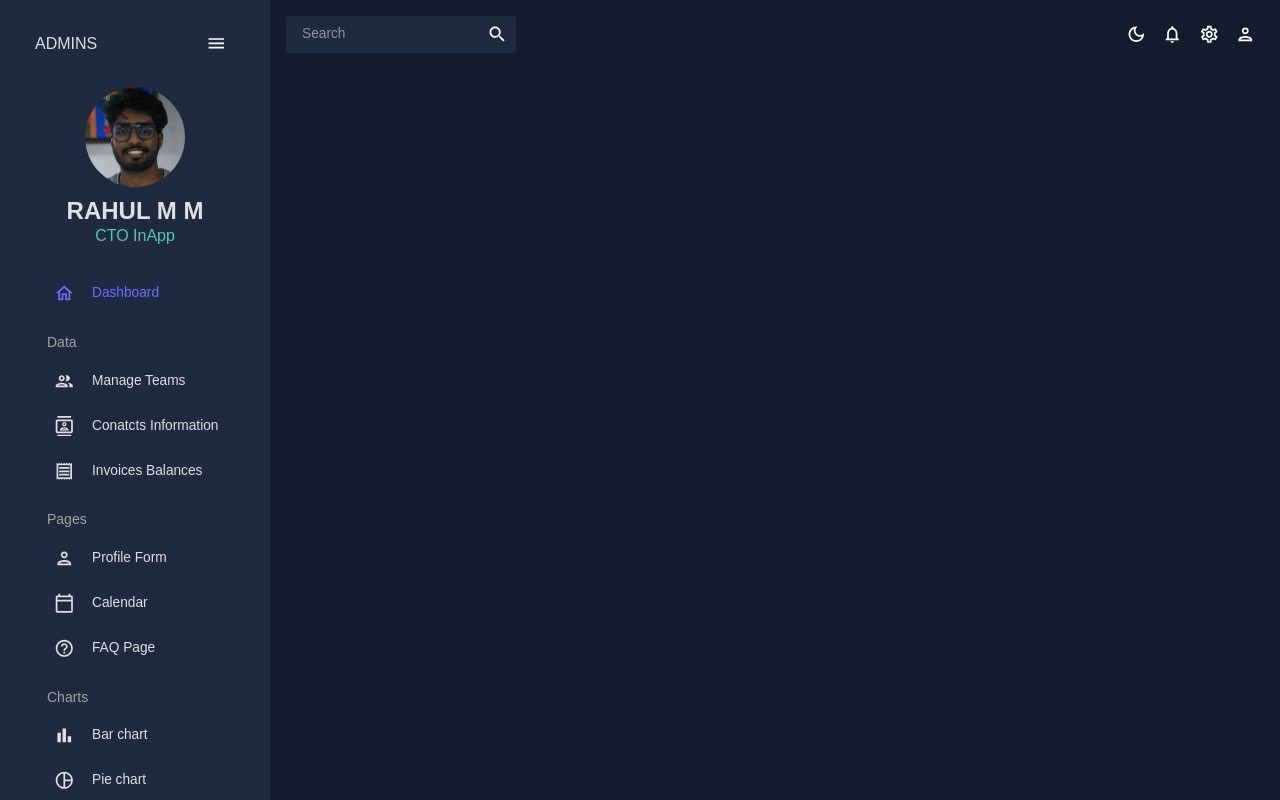
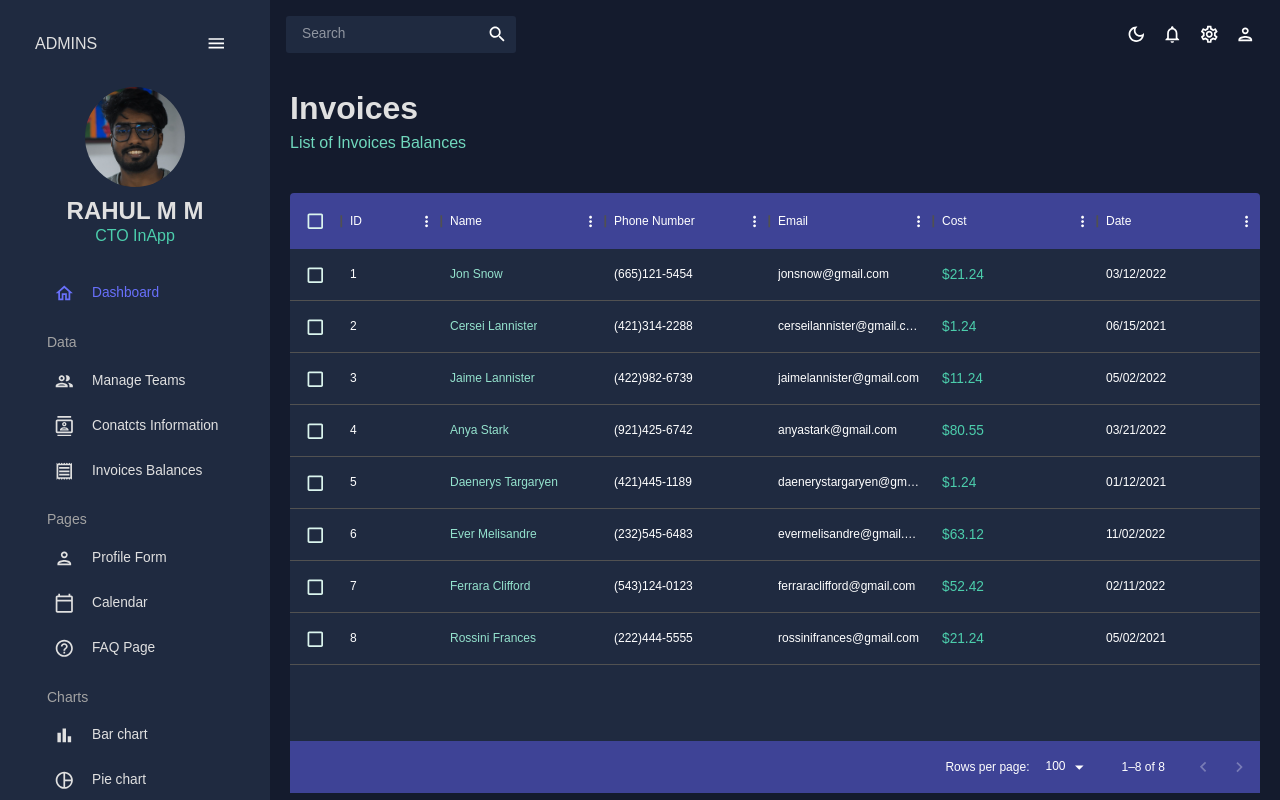
Before and after one commit to Rahulmm7/React-Admin-Dashboard-App, a React (Create React App) app: page /invoices in a window 1280 px wide. Built offline with nearby package versions, Linux system fonts and the light colour scheme.

Commit message:
completed invoices UI

```diff
--- a/src/App.js
+++ b/src/App.js
@@ -5,7 +5,7 @@
 import { Route,Routes } from "react-router-dom";
 import Sidebar from './scenes/global/Sidebar'
 import Team from './scenes/team'
-// import Invoices from './scenes/invoices'
+import Invoices from './scenes/invoices'
 import Contacts from './scenes/contacts'
 // import Bar from './scenes/bar'
 // import Form from './scenes/form'
@@ -29,7 +29,7 @@
           <Route path="/" element={<Dashboard/>}/>
            <Route path="/team" element={<Team/>}/>
           <Route path="/contacts" element={<Contacts/>}/>
-          {/* <Route path="/invoices" element={<Invoices/>}/> */}
+          <Route path="/invoices" element={<Invoices/>}/>
           {/* <Route path="/bar" element={<Bar/>}/> */}
           {/* <Route path="/form" element={<Form/>}/> */}
           {/* <Route path="/line" element={<Line/>}/> */}
--- /dev/null
+++ b/src/scenes/invoices/index.js
@@ -0,0 +1,80 @@
+import { Box, Typography, useTheme } from "@mui/material";
+import { DataGrid } from "@mui/x-data-grid";
+import { tokens } from "../../theme";
+import { mockDataInvoices } from "../../data/mockData";
+import Header from "../../components/Header";
+
+const Invoices = () => {
+  const theme = useTheme();
+  const colors = tokens(theme.palette.mode);
+  const columns = [
+    { field: "id", headerName: "ID"},
+    {
+      field: "name",
+      headerName: "Name",
+      flex: 1,
+      cellClassName: "name-column--cell",
+    },
+    {
+      field: "phone",
+      headerName: "Phone Number",
+      flex: 1
+    },
+    {
+      field: "email",
+      headerName: "Email",
+      flex: 1
+    },
+    {
+      field: "cost",
+      headerName: "Cost",
+      flex: 1,
+      renderCell : (params) => (
+        <Typography color={colors.greenAccent[500]}>
+            ${params.row.cost}
+        </Typography>
+      )
+    },
+    {
+      field: "date",
+      headerName: "Date",
+      flex: 1
+    },
+  ];
+  return (
+    <Box m="20px">
+      <Header title="Invoices" subtitle="List of Invoices Balances" />
+      <Box m="40px 0 0 0" height="75vh"
+       sx={{
+        "& .MuiDataGrid-root": {
+          border: "none",
+        },
+        "& .MuiDataGrid-cell": {
+          borderBottom: "none",
+        },
+        "& .name-column--cell": {
+          color: colors.greenAccent[300],
+        },
+        "& .MuiDataGrid-columnHeaders": {
+          backgroundColor: colors.blueAccent[700],
+          borderBottom: "none",
+        },
+        "& .MuiDataGrid-virtualScroller": {
+          backgroundColor: colors.primary[400],
+        },
+        "& .MuiDataGrid-footerContainer": {
+          borderTop: "none",
+          backgroundColor: colors.blueAccent[700],
+        },
+        "& .MuiCheckbox-root": {
+          color: `${colors.greenAccent[100]} !important`,
+        },
+      }}
+      >
+        <DataGrid checkboxSelection rows={mockDataInvoices} columns={columns}  />
+      </Box>
+    </Box>
+  );
+};
+
+export default Invoices;
```
